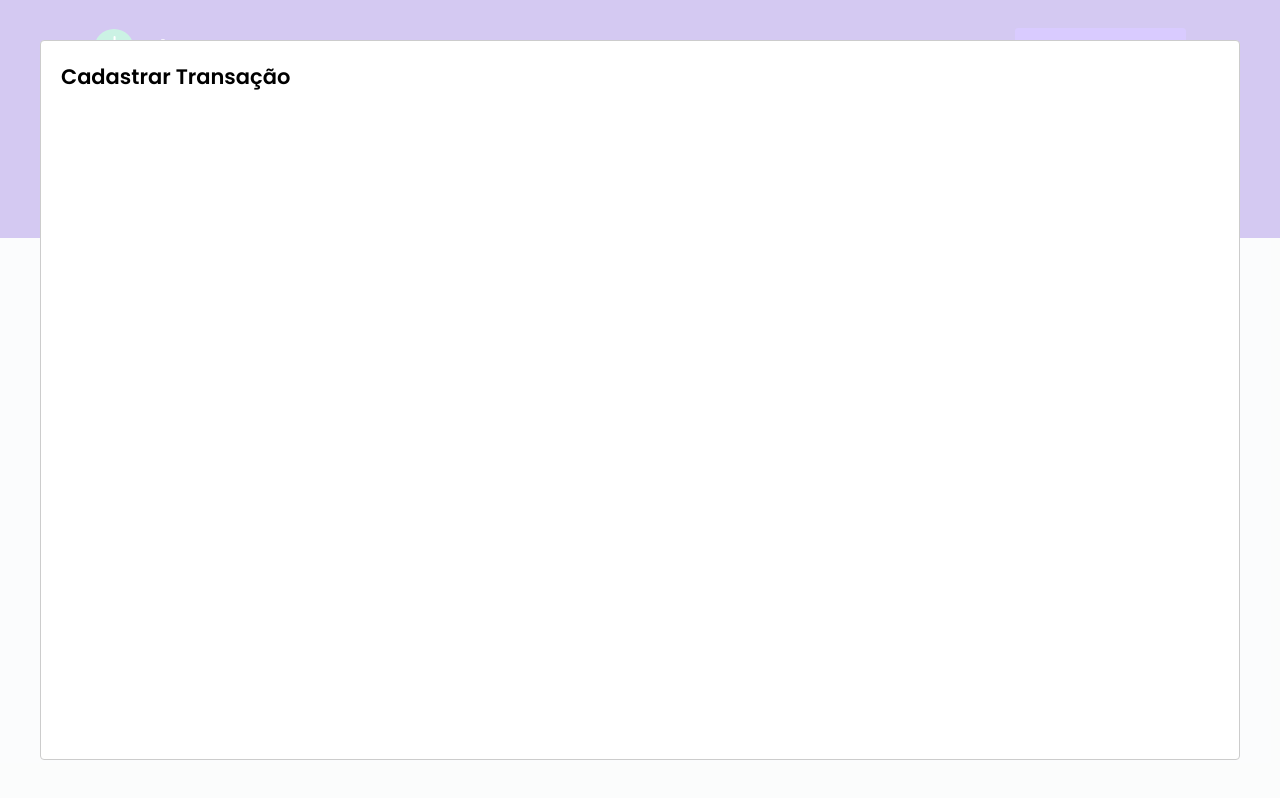
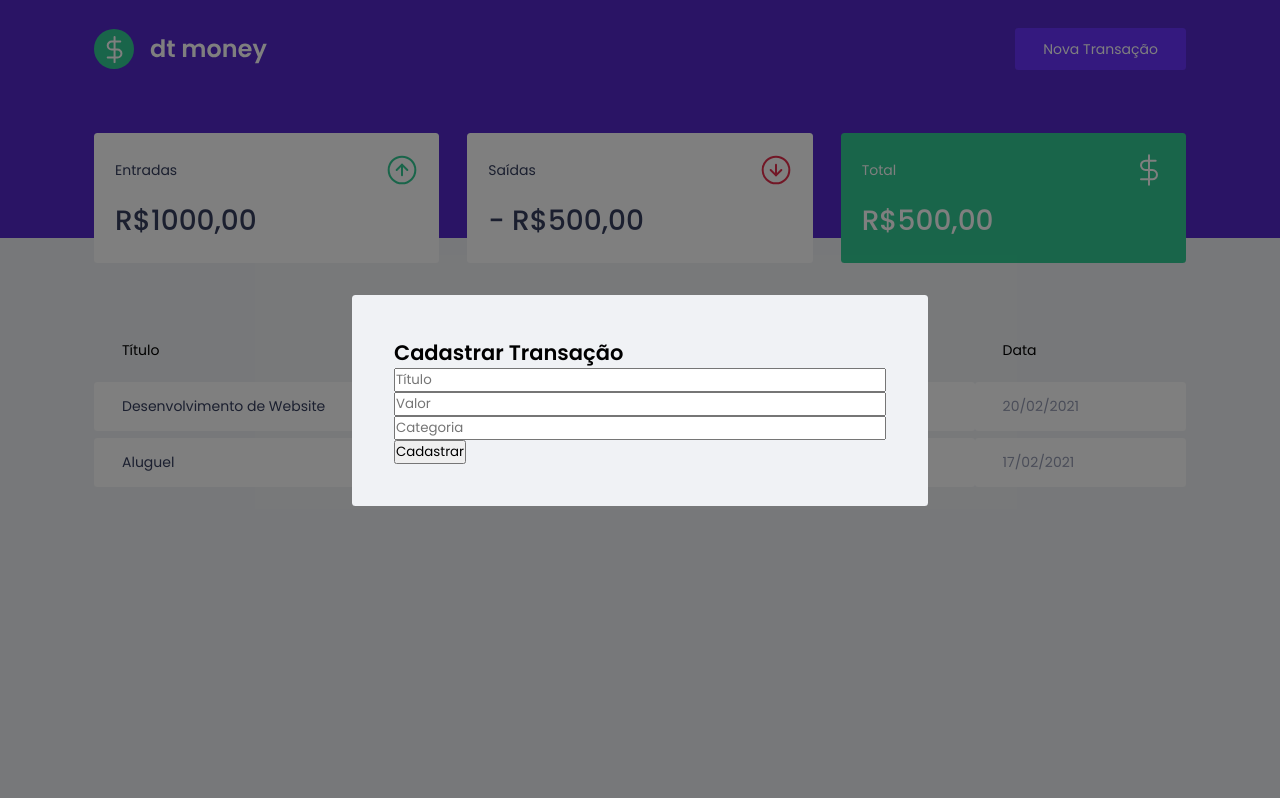
Before and after one commit to claro-bruno/2-dtmoney, a React (Create React App) app: page / in a window 1280 px wide. Both pictures are taken after a click on the button "Nova Transação". Built offline with nearby package versions, Linux system fonts and the light colour scheme; no server answers; what miragejs would draw is missing.

Commit message:
Estrutura do Form

```diff
--- a/src/components/NewTransactionModal/index.tsx
+++ b/src/components/NewTransactionModal/index.tsx
@@ -1,4 +1,5 @@
 import Modal from 'react-modal';
+import { Container } from './styles';
 
 interface NewTransactionModalProps {
   isOpen: boolean;
@@ -10,8 +11,20 @@
     <Modal
         isOpen={ isOpen }
         onRequestClose={ onRequestClose }
+        overlayClassName="react-modal-overlay"
+        className="react-modal-content"
       >
-        <h2>Cadastrar Transação</h2>
+
+        <Container>
+          <h2>Cadastrar Transação</h2>
+            <input placeholder="Título" />
+            <input placeholder="Valor" type="number" />
+            <input placeholder="Categoria" />
+            <button type="submit">
+              Cadastrar
+            </button>
+        </Container>
+
       </Modal>
   );
 }
--- a/src/components/NewTransactionModal/styles.ts
+++ b/src/components/NewTransactionModal/styles.ts
@@ -1,4 +1,7 @@
 import styled from "styled-components";
 
-export const Container = styled.div`
+export const Container = styled.form`
+  input {
+    width: 100%;
+  }
 `;
--- a/src/styles/global.ts
+++ b/src/styles/global.ts
@@ -54,4 +54,27 @@
     opacity: 0.6;
     cursor: not-allowed;
   }
+
+  .react-modal-overlay {
+    background: rgba(0, 0, 0, 0.5);
+
+    position: fixed;
+    top: 0;
+    bottom: 0;
+    right: 0;
+    left: 0;
+
+    display: flex;
+    align-items: center;
+    justify-content: center;
+  }
+
+  .react-modal-content {
+    width: 100%;
+    max-width: 576px;
+    background: var(--background);
+    padding: 3rem;
+    position: relative;
+    border-radius: 0.25rem;
+  }
 `;
```
